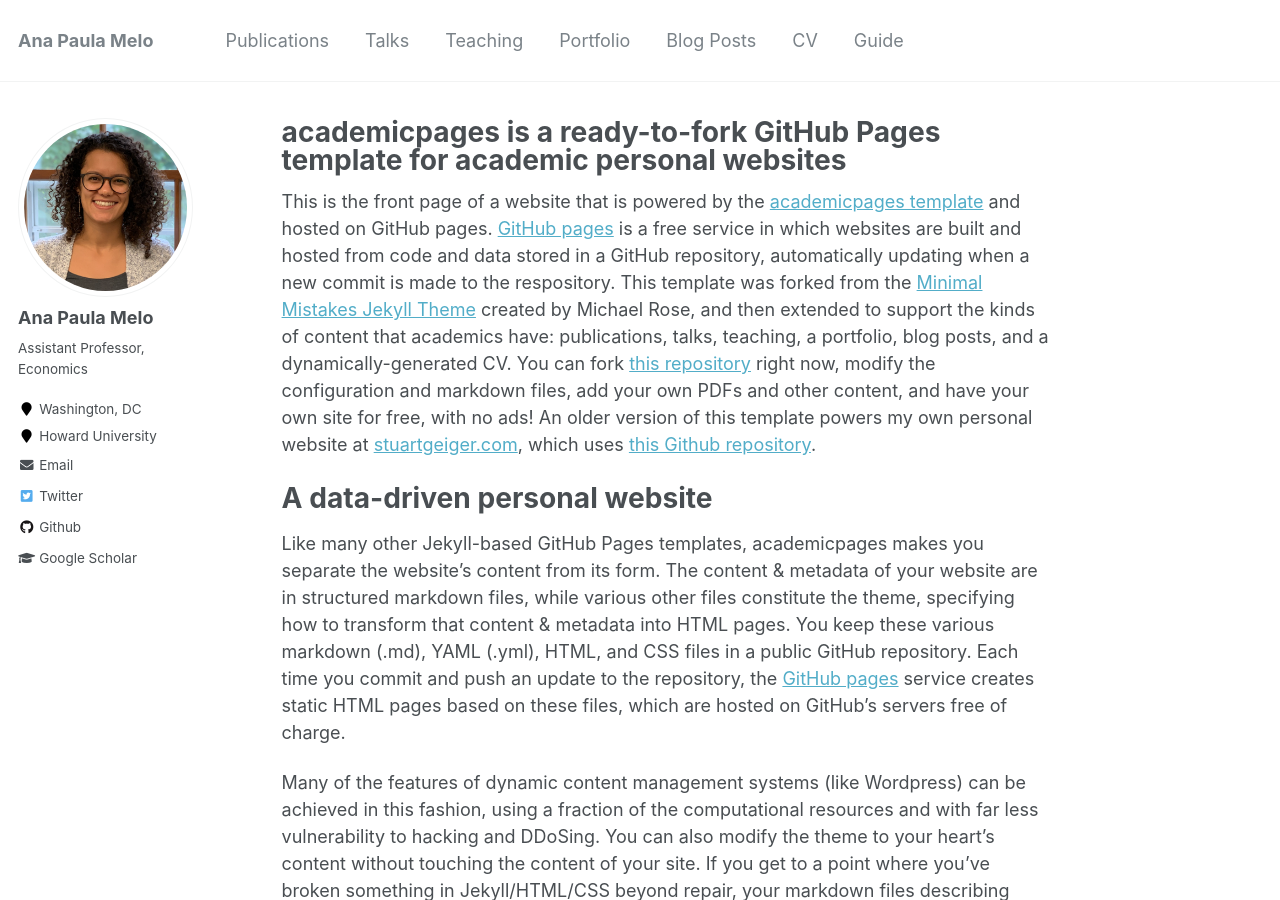
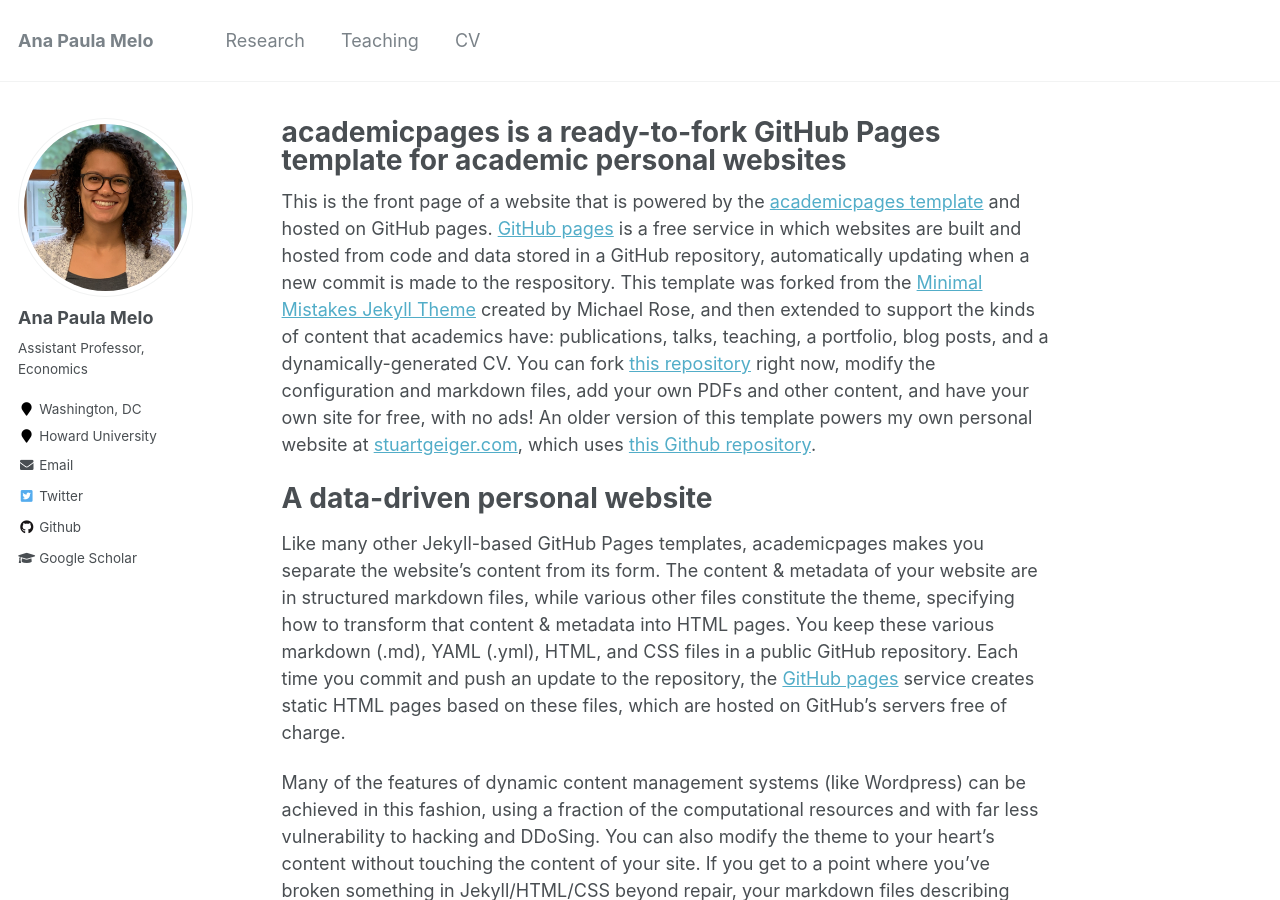
Before and after one commit to anapmelo/anapmelo.github.io, a Jekyll site: the page built from _pages/about.md, in a window 1280 px wide and 900 px high. Built offline with Jekyll 4.4.1, drawn with Linux system fonts in a browser that asks for light colours.

Commit message:
Update navigation.yml

```diff
--- a/_data/navigation.yml
+++ b/_data/navigation.yml
@@ -1,22 +1,16 @@
 # main links links
 main:
-  - title: "Publications"
+  - title: "Research"
     url: /publications/
-
-  - title: "Talks"
-    url: /talks/
 
   - title: "Teaching"
     url: /teaching/
 
-  - title: "Portfolio"
-    url: /portfolio/
-
-  - title: "Blog Posts"
-    url: /year-archive/
+  #- title: "Blog Posts"
+  #  url: /year-archive/
 
   - title: "CV"
     url: /cv/
 
-  - title: "Guide"
-    url: /markdown/
+#  - title: "Guide"
+#    url: /markdown/
```
